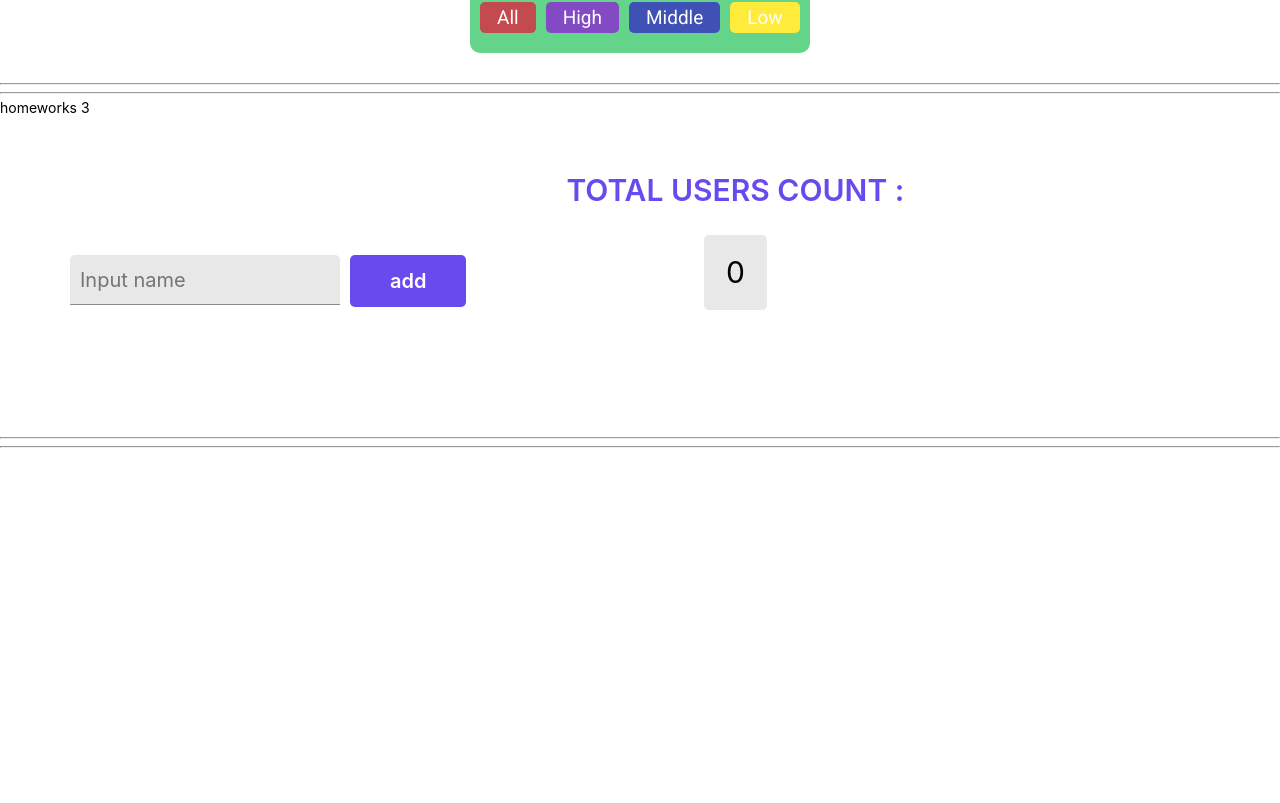
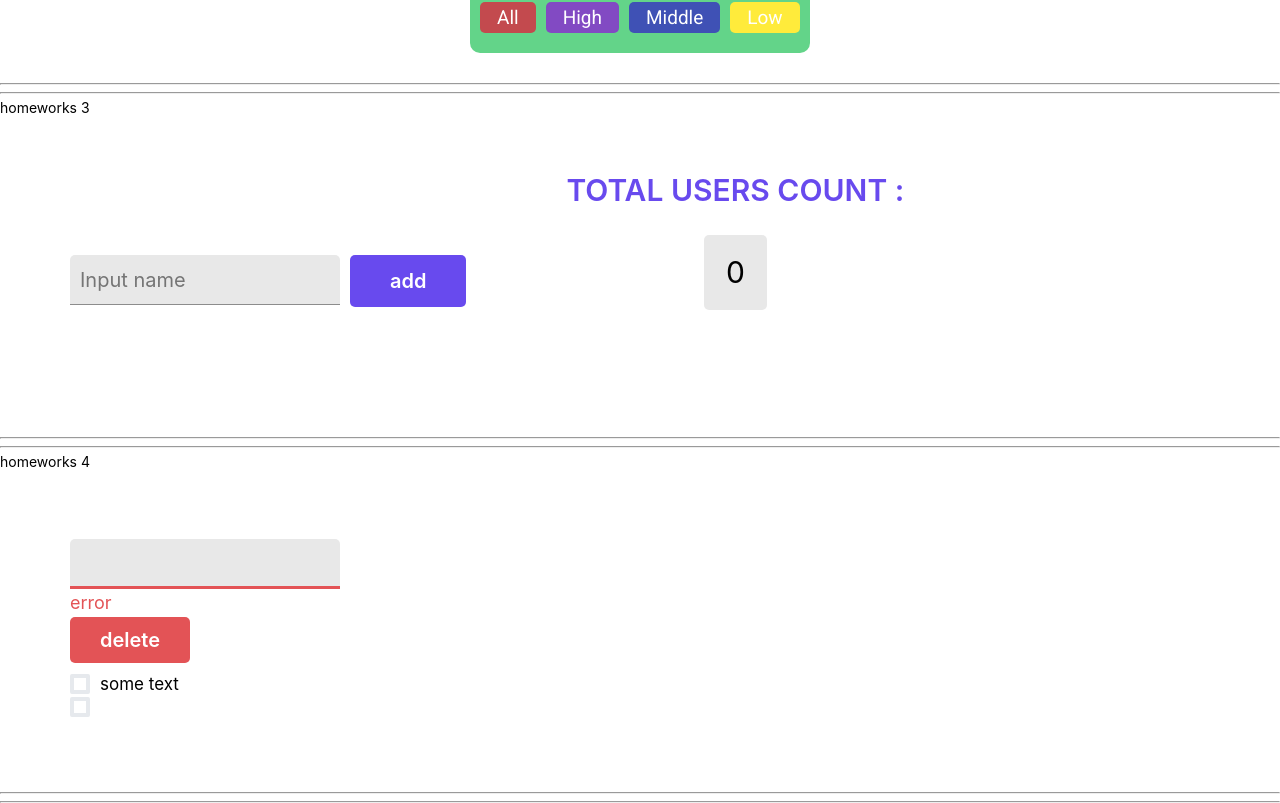
Before and after one commit to Kirill-Laptev/practical-tasks, a React (Create React App) app: page / in a window 1280 px wide. Shown: the part 484-1287 px from the top of the page. Before the commit the page ends 932 px from the top, so only its background shows below. Built offline with nearby package versions, Linux system fonts and the light colour scheme.

Commit message:
#4. Looking for alias dev code. Styled error components

```diff
--- a/src/p1-main/m1-ui/u1-app/App.tsx
+++ b/src/p1-main/m1-ui/u1-app/App.tsx
@@ -3,6 +3,7 @@ import s from './App.module.css'
 import HW1 from '../../../p2-homeworks/h1/HW1'
 import HW2 from '../../../p2-homeworks/h2/HW2'
 import HW3 from '../../../p2-homeworks/h3/HW3'
+import HW4 from '../../../p2-homeworks/h4/HW4'
 
 const App = () => {
     return (
@@ -11,7 +12,7 @@ const App = () => {
             <HW1/>
             <HW2/>
             <HW3/>
-            {/*<HW4/>*/}
+            <HW4/>
             {/*<HW5/>*/}
 
         </div>
--- a/src/p2-homeworks/h3/Greeting.module.css
+++ b/src/p2-homeworks/h3/Greeting.module.css
@@ -8,7 +8,7 @@
     margin-top: 80px;
 }
 
-input{
+.app__input{
     border: none;
     width: 270px;
     height: 50px;
--- a/src/p2-homeworks/h3/Greeting.tsx
+++ b/src/p2-homeworks/h3/Greeting.tsx
@@ -29,7 +29,7 @@ const Greeting: React.FC<GreetingPropsType> = (
                 onChange={setNameCallback}
                 onClick={onInputClick}
                 onBlur={onBlurHandler}
-                className={`${inputClass} + ' ' ${activeClass}`}/>
+                className={`${s.app__input} + ' ' + ${inputClass} + ' ' ${activeClass}`}/>
                 <div className={s.error__message}><span>{error}</span></div>
             </div>
             <div><button onClick={addUser}>add</button></div>
--- a/src/p2-homeworks/h4/HW4.module.css
+++ b/src/p2-homeworks/h4/HW4.module.css
@@ -5,5 +5,5 @@
 .column {
     display: flex;
     flex-direction: column;
-    align-items: center;
+    padding: 70px;
 }
--- a/src/p2-homeworks/h4/HW4.tsx
+++ b/src/p2-homeworks/h4/HW4.tsx
@@ -20,7 +20,7 @@ function HW4() {
 
     return (
         <div>
-            <hr/>
+
             homeworks 4
 
             <div className={s.column}>
--- a/src/p2-homeworks/h4/common/c1-SuperInputText/SuperInputText.module.css
+++ b/src/p2-homeworks/h4/common/c1-SuperInputText/SuperInputText.module.css
@@ -1,12 +1,29 @@
 .superInput {
-
+    border: none;
+    width: 270px;
+    height: 50px;
+    padding-left: 10px;
+    background-color: rgb(232,232,232);
+    border-radius: 5px 5px 0 0;
+    font-size: 20px;
+    border-bottom: 3px solid rgb(72, 202, 25);
+    margin-bottom: 5px;
 }
 
 .errorInput {
-    border: 3px solid lime;
-    background: red;
+    border: none;
+    width: 270px;
+    height: 50px;
+    padding-left: 10px;
+    background-color: rgb(232,232,232);
+    border-radius: 5px 5px 0 0;
+    font-size: 20px;
+    border-bottom: 1.8px solid rgb(140,140,140);
+    border-bottom: 3px solid #e35356;
+    margin-bottom: 5px;
 }
 
 .error {
-    color: red;
+    font-size: 18px;
+    color: #e35356;
 }
--- a/src/p2-homeworks/h4/common/c1-SuperInputText/SuperInputText.tsx
+++ b/src/p2-homeworks/h4/common/c1-SuperInputText/SuperInputText.tsx
@@ -39,7 +39,7 @@ const SuperInputText: React.FC<SuperInputTextPropsType> = (
     }
 
     const finalSpanClassName = `${s.error} ${spanClassName ? spanClassName : ""}`;
-    const finalInputClassName = `${s.errorInput} ${className}`; // need to fix with (?:) and s.superInput
+    const finalInputClassName = `${error ? s.errorInput : s.superInput}`; // need to fix with (?:) and s.superInput
 
     return (
         <>
--- a/src/p2-homeworks/h4/common/c2-SuperButton/SuperButton.module.css
+++ b/src/p2-homeworks/h4/common/c2-SuperButton/SuperButton.module.css
@@ -3,5 +3,12 @@
 }
 
 .red {
-    background: red;
+    padding: 11px 30px;
+    border-radius: 5px;
+    background-color: #e35356;
+    font-size: 20px;
+    font-weight: 600;
+    color: rgb(255, 255, 255);
+    margin-top: 5px;
+    margin-bottom: 7px;
 }
--- a/src/p2-homeworks/h4/common/c2-SuperButton/SuperButton.tsx
+++ b/src/p2-homeworks/h4/common/c2-SuperButton/SuperButton.tsx
@@ -17,10 +17,12 @@ const SuperButton: React.FC<SuperButtonPropsType> = (
     const finalClassName = `${red ? s.red : s.default} ${className}`;
 
     return (
-        <button
+        <div>
+            <button
             className={finalClassName}
             {...restProps} // отдаём кнопке остальные пропсы если они есть (children там внутри)
-        />
+         />
+        </div>
     );
 }
 
--- a/src/p2-homeworks/h4/common/c3-SuperCheckbox/SuperCheckbox.module.css
+++ b/src/p2-homeworks/h4/common/c3-SuperCheckbox/SuperCheckbox.module.css
@@ -1,7 +1,50 @@
+.label{
+    position: relative;
+}
+
 .checkbox {
-
+    position: absolute;
+    opacity: 0
 }
 
 .spanClassName {
+   font-size: 17px;
+}
 
+.customCheckbox{
+    display: inline-block;
+    height: 20px;
+    width: 20px;
+    border-radius: 2px;
+    border: 4px solid #e6e9ed;
+    background-color: #ffff;
+    position: relative;
+    top: 4px;
+    margin-right: 10px;
+    cursor: pointer;
 }
+
+.customCheckbox::before{
+    content: '✔';
+    position: absolute;
+    color: rgb(72, 202, 25);
+    font-size: 10px;
+    height: 20px;
+    width: 20px;
+    border-radius: 2px;
+    background-color: #ffffff;;
+    border: 4px solid #e6e9ed;
+    display: flex;
+    align-items: center;
+    justify-content: center;
+    top: 50%;
+    left: 50%;
+    transform: translate(-50%, -50%);
+    opacity: 0;
+    transition: .1s;
+}
+
+
+.checkbox:checked + .customCheckbox::before{
+    opacity: 1;
+  }
--- a/src/p2-homeworks/h4/common/c3-SuperCheckbox/SuperCheckbox.tsx
+++ b/src/p2-homeworks/h4/common/c3-SuperCheckbox/SuperCheckbox.tsx
@@ -21,12 +21,14 @@ const SuperCheckbox: React.FC<SuperCheckboxPropsType> = (
 ) => {
     const onChangeCallback = (e: ChangeEvent<HTMLInputElement>) => {
         // сделайте так чтоб работал onChange и onChangeChecked
+        onChangeChecked && onChangeChecked(e.currentTarget.checked)
+        onChange && onChange(e)
     }
 
     const finalInputClassName = `${s.checkbox} ${className ? className : ""}`;
 
     return (
-        <label>
+        <label className={s.label}>
             <input
                 type={"checkbox"}
                 onChange={onChangeCallback}
@@ -34,6 +36,7 @@ const SuperCheckbox: React.FC<SuperCheckboxPropsType> = (
 
                 {...restProps} // отдаём инпуту остальные пропсы если они есть (checked например там внутри)
             />
+            <span className={s.customCheckbox}></span>
             {children && <span className={s.spanClassName}>{children}</span>}
         </label> // благодаря label нажатие на спан передастся в инпут
     );
```
